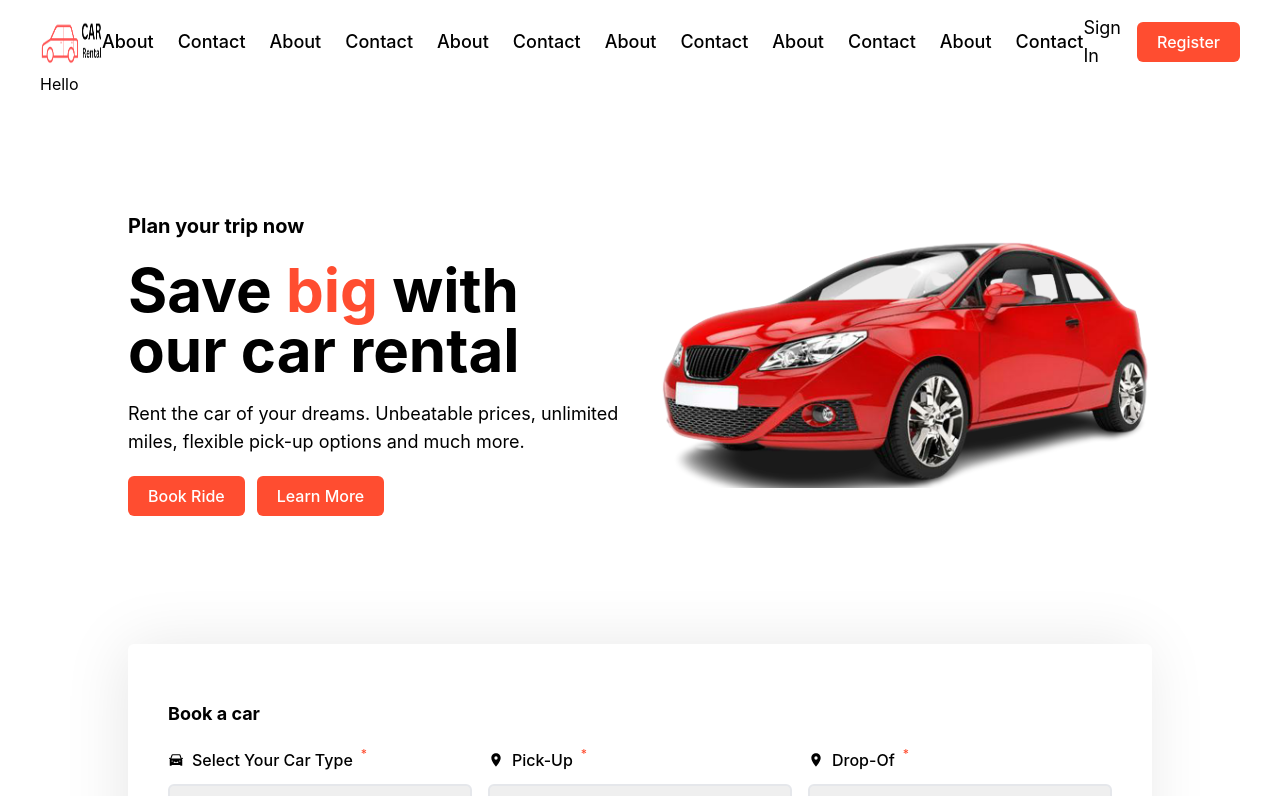
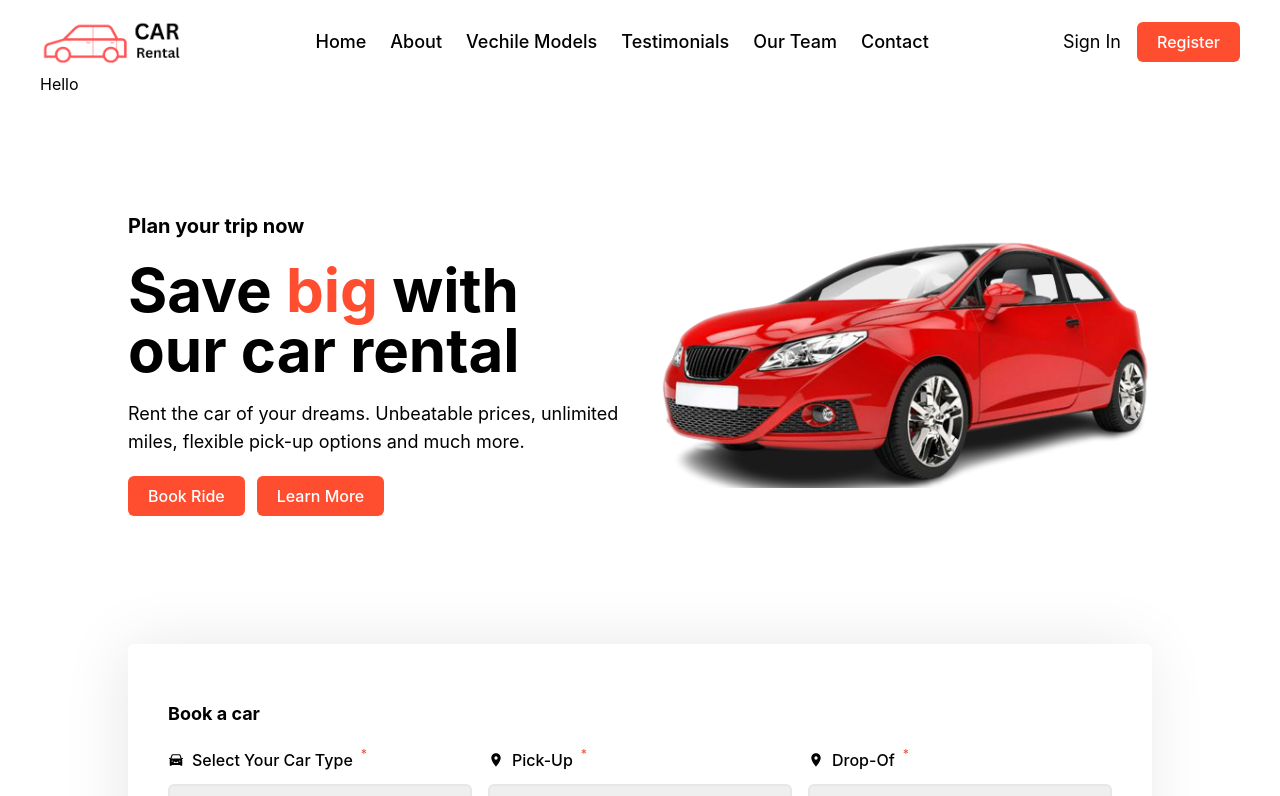
Before and after one commit to RupeshMahanta1994/car-rental, a React (Vite) app: page / in a window 1280 px wide. Shown: the top 796 px of the page. Built offline with nearby package versions, Linux system fonts and the light colour scheme.

Commit message:
Navigation bar modified
Navigation bar modified to test deployment in netlify which is restored

```diff
--- a/src/components/Navbar/Navbar.jsx
+++ b/src/components/Navbar/Navbar.jsx
@@ -28,18 +28,9 @@ const Navbar = () => {
         {/*Navlinks */}
         <div className="hidden lg:flex space-x-6 text-black text-lg  capitalize">
           {navLinks.map((item, index) => (
-            /*  <a className="navlinks" href={item.link} key={index}>
+            <a className="navlinks" href={item.link} key={index}>
               {item.title}
             </a>
-           */
-            <>
-              <a href="about" className="navlinks">
-                About
-              </a>
-              <a href="/contact" className="navlinks">
-                Contact
-              </a>
-            </>
           ))}
         </div>
 
```
